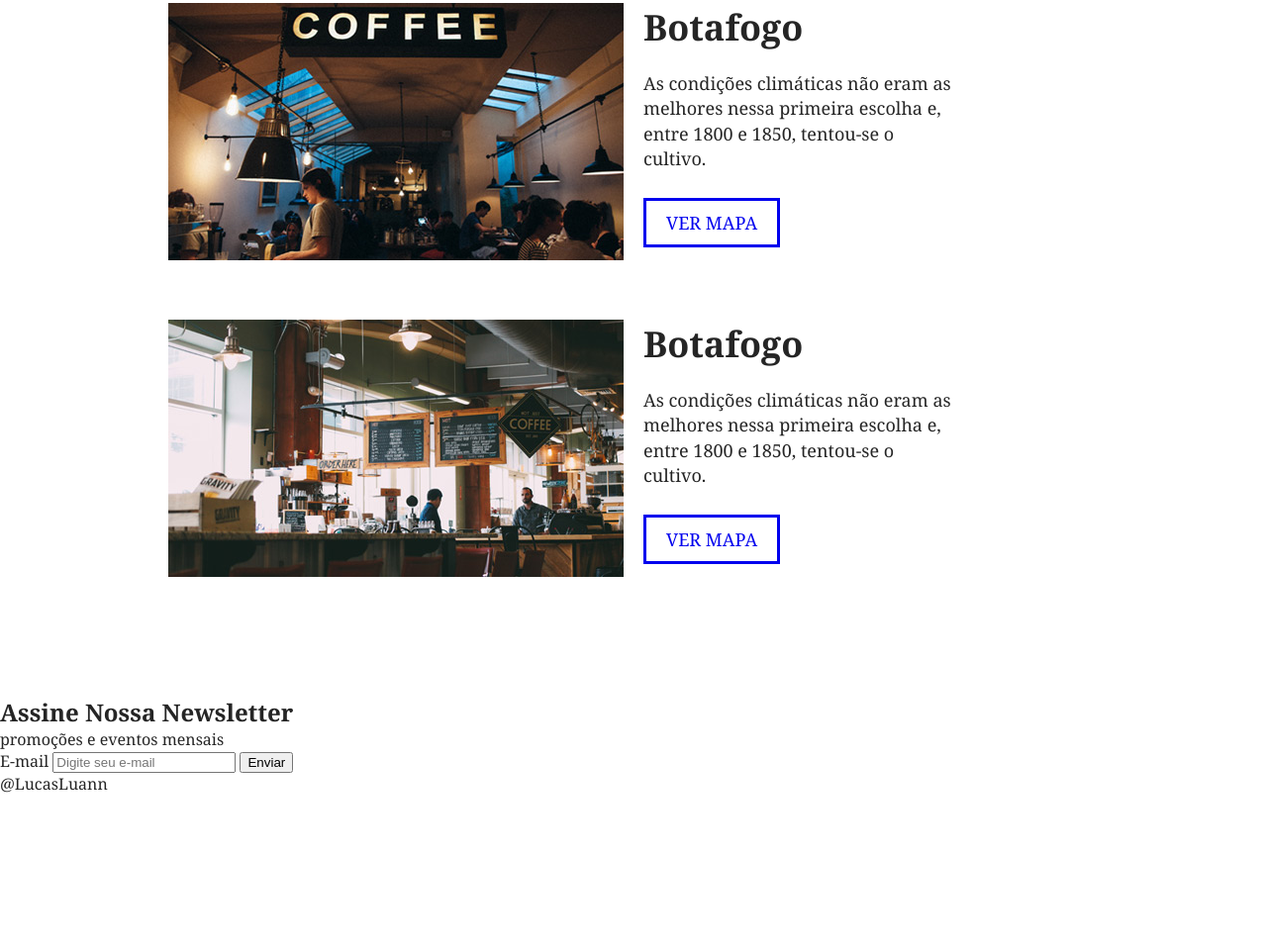
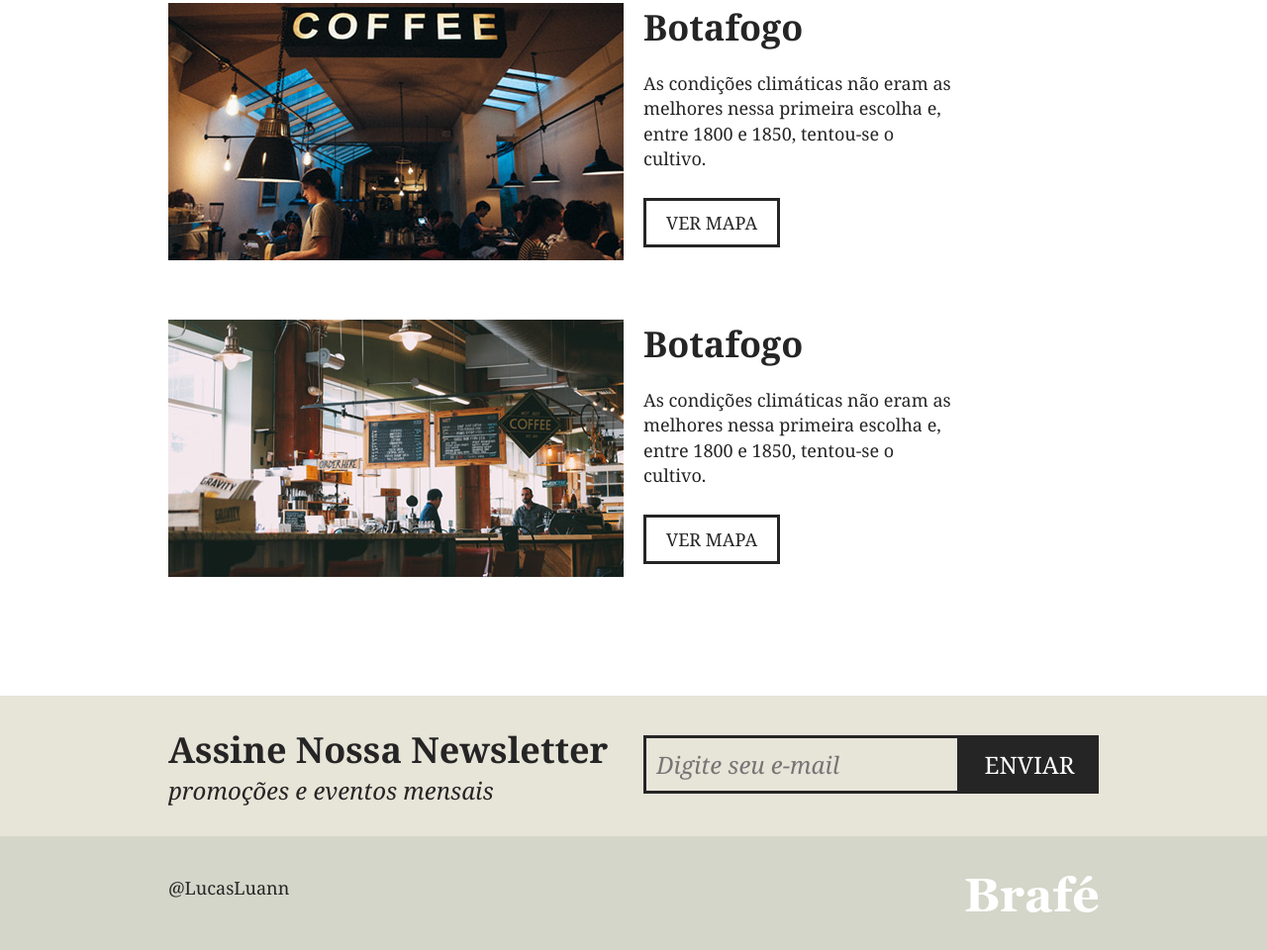
Before and after one commit to LucasLuann/Brafe-Css-Puro, a plain HTML site: page index.html in a window 1280 px wide. Shown: the part 2213-3173 px from the top of the page at 99% size. Before the commit the page ends 3058 px from the top, so only its background shows below. Drawn offline with Linux system fonts and the light colour scheme.

Commit message:
Update
Footer estilizado.

```diff
--- a/css/style.css
+++ b/css/style.css
@@ -8,6 +8,10 @@ body, h1, h2, h3, p, ul {
 body {
     font-family: Georgia, serif;
     color: #252525;
+}
+
+*{
+    box-sizing: border-box;
 }
 
 /* MENU */
@@ -259,5 +263,103 @@ h2.produtos-mineiro::before {
     text-transform: uppercase;
     text-decoration: none;
     border: 3px solid;
+    color: #252525;
     padding: 10px 20px;
 }
+
+/* ASSINE */
+
+.assine {
+    background: #e7e4d8;
+    padding: 30px 0;
+}
+
+.assine-container {
+    max-width: 960px;
+    margin: 0 auto;
+}
+
+.assine-container::after, .assine-container::before {
+    content: '';
+    clear: both;
+    display: table;
+}
+
+.assine-info {
+    width: 460px;
+    margin: 0 10px;
+    float: left;
+}
+
+.assine-info h2 {
+    font-size: 2.25em;
+}
+
+.assine-info p {
+    font-size: 1.5em;
+    font-style: italic;
+}
+
+.assine form {
+    width: 460px;
+    margin: 10px 10px 0 10px;
+    float: left;
+}
+
+.assine form label {
+    display: none;
+}
+
+.assine input {
+    width: 320px;
+    border: 3px solid #252525;
+    background: none;
+    font-size: 1.5em;
+    font-style: italic;
+    font-family: Georgia, 'Times New Roman', Times, serif;
+    padding: 10px;
+    float: left;
+}
+
+.assine button {
+    background: #252525;
+    border: none;
+    font-family: Georgia, 'Times New Roman', Times, serif;
+    text-transform: uppercase;
+    font-size: 1.5em;
+    width: 140px;
+    padding: 13px 0;
+    color: #fff;
+    cursor: pointer;
+}
+
+/* FOOTER */
+
+.footer {
+    background: #d3d6c8;
+    padding: 40px 0;
+}
+
+.footer-container {
+    max-width: 960px;
+    margin: 0 auto;
+}
+
+.footer-container::after, .footer-container::before {
+    content: '';
+    display: table;
+    clear: both;
+}
+
+.footer p {
+    float: left;
+    margin: 0 10px;
+    font-size: 1.125em;
+    line-height: 1.4em;
+}
+
+.footer img {
+    float: right;
+    margin: 0 10px;
+    display: block;
+}
--- a/index.html
+++ b/index.html
@@ -87,9 +87,9 @@
         </div>
     </section>
 
-    <section>
-        <div>
-            <div>
+    <section class="assine">
+        <div class="assine-container">
+            <div class="assine-info">
                 <h2>Assine Nossa Newsletter</h2>
                 <p>promoções e eventos mensais</p>
             </div>
@@ -101,8 +101,8 @@
         </div>
     </section>
 
-    <footer>
-        <div>
+    <footer class="footer">
+        <div class="footer-container">
             <p>@LucasLuann</p>
             <img src="img/brafe.png" alt="Brafé">
         </div>
```
